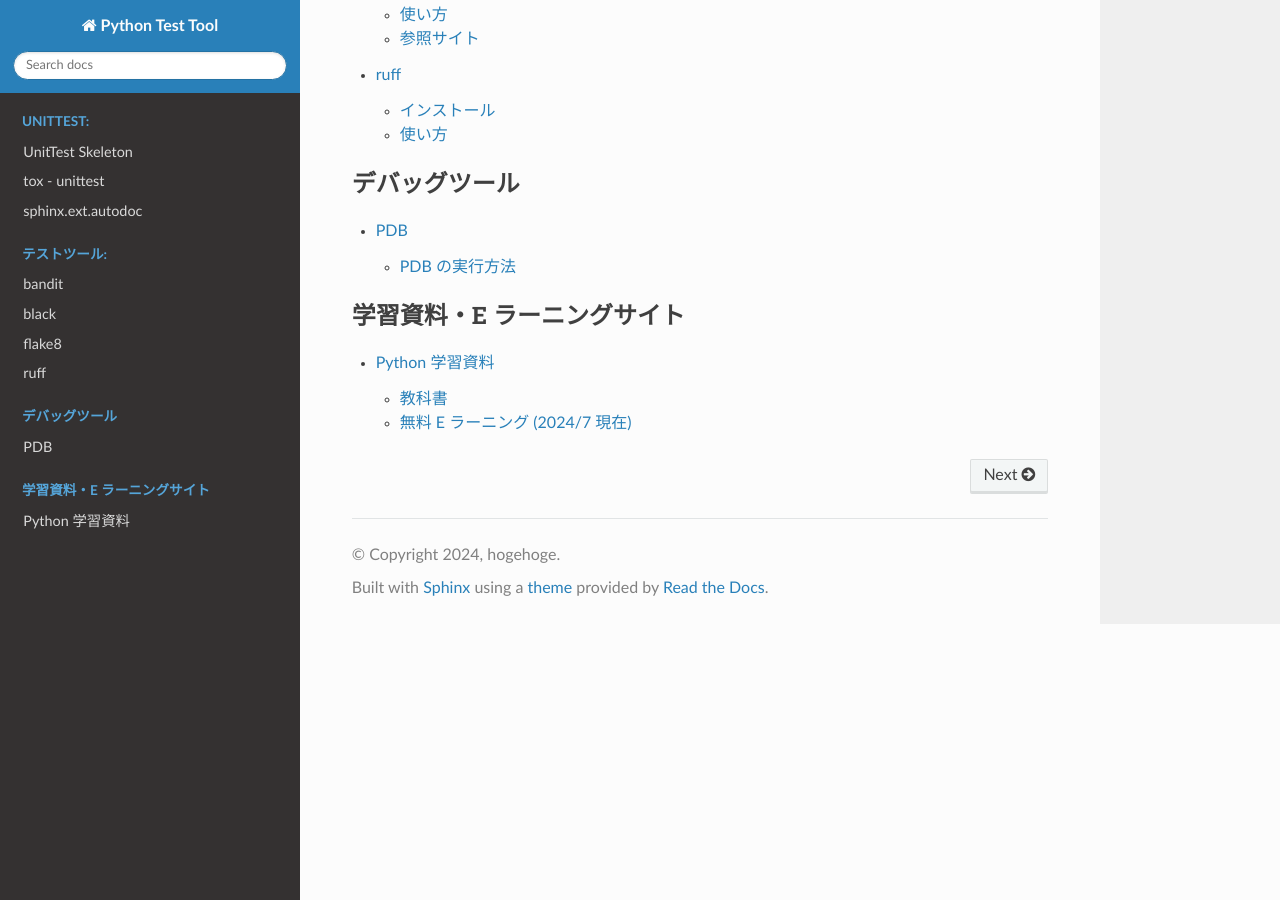
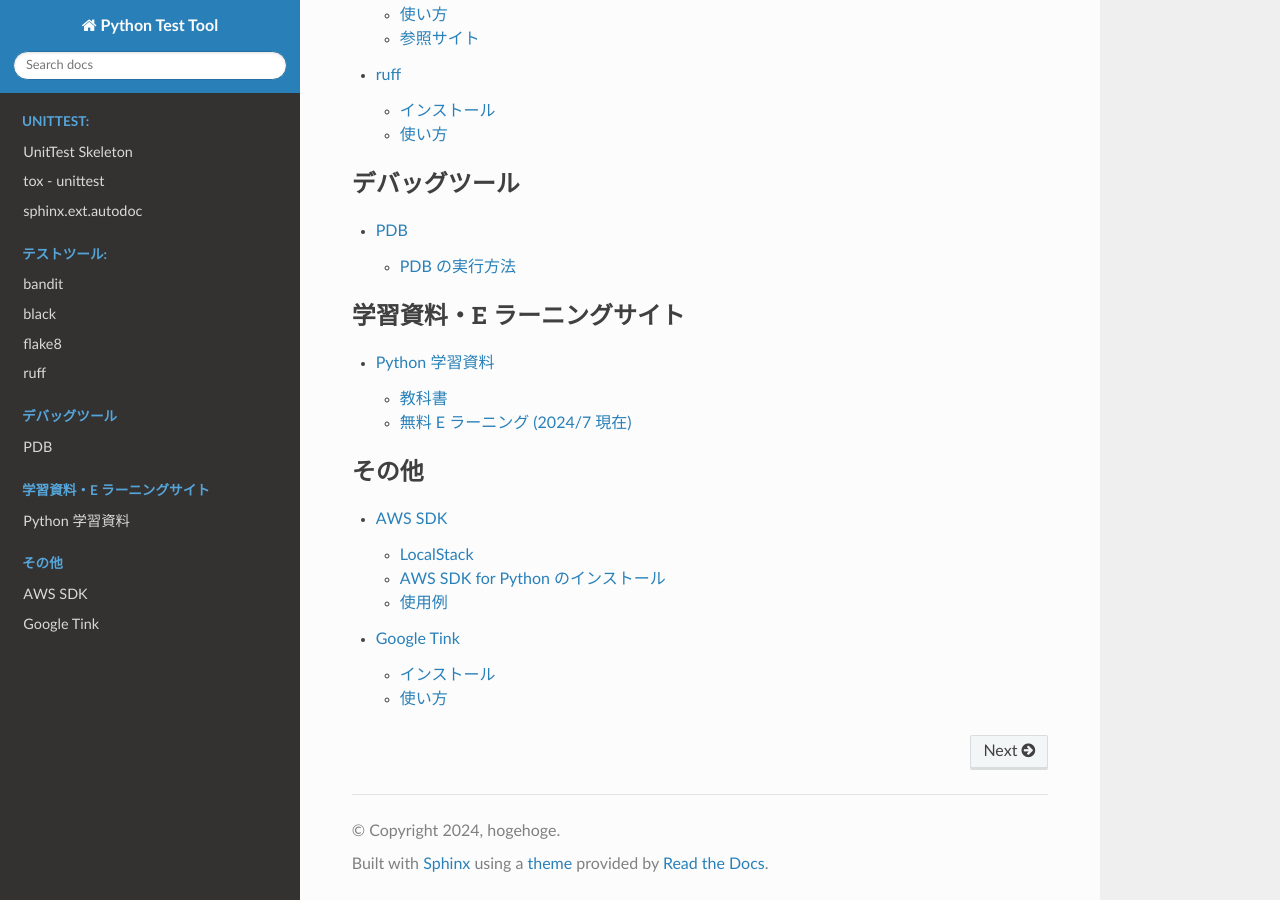
Before and after one commit to nynaka/develop_environment_python, a Sphinx documentation site: the page built from source/index.rst, in a window 1280 px wide and 900 px high, scrolled down 949 px. Built offline with Sphinx 7.4.7 and the Read the Docs theme 2.0.0, drawn with Linux system fonts in a browser that asks for light colours; some of the changed lines change nothing that is shown.

Commit message:
- AWS SDK for Pythonの始め方追加 - Google Tinkの使い方登録

````diff
--- /dev/null
+++ b/source/aws/aws_sdk.md
@@ -0,0 +1,65 @@
+AWS SDK
+===
+
+## [LocalStack](https://github.com/localstack/localstack)
+
+本物の AWS 環境は用意するのが面倒なので LocalStack で AWS エミュレータ環境を用意します。
+
+- docker-compose.yml
+
+    ```yaml
+    version: "3.8"
+
+    services:
+      localstack:
+        container_name: "${LOCALSTACK_DOCKER_NAME-localstack_main}"
+        image: localstack/localstack
+        ports:
+          - "127.0.0.1:4566:4566"            # LocalStack Gateway
+          - "127.0.0.1:4510-4559:4510-4559"  # external services port range
+          - "127.0.0.1:53:53"                # DNS config (only required for Pro)
+          - "127.0.0.1:53:53/udp"            # DNS config (only required for Pro)
+          - "127.0.0.1:443:443"              # LocalStack HTTPS Gateway (only required for Pro)
+        environment:
+          - DEBUG=${DEBUG-}
+          - PERSISTENCE=${PERSISTENCE-}
+          - LAMBDA_EXECUTOR=${LAMBDA_EXECUTOR-}
+          #- LOCALSTACK_API_KEY=${LOCALSTACK_API_KEY-}  # only required for Pro
+          - DOCKER_HOST=unix:///var/run/docker.sock
+        volumes:
+          - "${LOCALSTACK_VOLUME_DIR:-./volume}:/var/lib/localstack"
+          - "/var/run/docker.sock:/var/run/docker.sock"
+    ```
+
+- localstack コンテナ起動
+
+    ```bash
+    docker compose up -d --build
+    ```
+
+## AWS SDK for Python のインストール
+
+```bash
+pip install boto3
+```
+
+## 使用例
+
+- S3
+
+    ```python
+    import boto3
+
+    access_key = "dummy"
+    secret_access_key = "dummy"
+
+    s3_client = boto3.client(
+        "s3",
+        aws_access_key_id=access_key,
+        aws_secret_access_key=secret_access_key,
+        endpoint_url="http://localhost:4566",
+    )
+
+    response = s3_client.list_buckets()
+    print(response)
+    ```
--- /dev/null
+++ b/source/gcp/google_tink.md
@@ -0,0 +1,137 @@
+[Google Tink](https://developers.google.com/tink?hl=ja)
+===
+
+## インストール
+
+```bash
+pip install tink
+```
+
+## 使い方
+
+### 暗号鍵 (32バイト乱数) を自分で用意する場合
+
+```python
+import tink
+from tink import aead
+import os
+
+# Tinkの初期化
+aead.register()
+
+# 32バイトの乱数を生成
+# これを対象鍵として使います
+random_key = os.urandom(32)
+
+# KeysetHandleを手動で作成したキーで初期化
+keyset_handle = tink.new_keyset_handle(aead.aead_key_templates.AES256_GCM)
+
+# AEAD (Authenticated Encryption with Associated Data) primitiveを取得
+aead_primitive = keyset_handle.primitive(aead.Aead)
+
+# 暗号化するデータと関連データ
+plaintext = b"this is some data to encrypt"
+associated_data = b"some associated data"
+
+# データを暗号化
+ciphertext = aead_primitive.encrypt(plaintext, associated_data)
+print(f"Ciphertext: {ciphertext}")
+
+# データを復号
+decrypted_text = aead_primitive.decrypt(ciphertext, associated_data)
+print(f"Decrypted text: {decrypted_text}")
+```
+
+### AWS KMS 鍵を利用する場合
+
+AWS KMS は本物ではなく LocalStack を使用する。
+
+1. Localstack のエンドポイントの設定
+
+    ```bash
+    export ENDPOINT_URL=http://localhost:4566
+    ```
+
+2. テスト用アカウント (`testuser`) 作成
+
+    ```bash
+    aws iam create-user \
+        --user-name testuser \
+        --profile localstack \
+        --endpoint-url $ENDPOINT_URL
+    ```
+
+3. テスト用アカウントのアクセスキー作成
+
+    ```bash
+    aws iam create-access-key \
+        --user-name testuser \
+        --profile localstack \
+        --endpoint-url $ENDPOINT_URL
+    ```
+
+    `AccessKeyId` と `SecretAccessKey` を控えておきます。
+
+4. テスト用の鍵作成
+
+    ```bash
+    aws kms create-key \
+        --profile localstack \
+        --endpoint-url $ENDPOINT_URL
+    ```
+
+    作成した鍵の ARN を控えておきます。
+
+5. credentials.ini 作成
+
+    #3 で作成した `AccessKeyId` と `SecretAccessKey` を使って、下記の書式で credentials.ini を作成します。
+
+    ```credentials.ini
+    [default]
+    aws_access_key_id = AccessKeyId
+    aws_secret_access_key = SecretAccessKey
+    ```
+
+6. サンプルコード
+
+    https://github.com/tink-crypto/tink-py/tree/main/tink/integration/awskms のテストコードを参考にしています。
+
+    ```python
+    import boto3
+    import tink
+    from tink import _kms_clients
+    from tink import aead
+    from tink.integration import awskms
+    from tink.integration.awskms import _aws_kms_client
+    from tink.testing import helper
+
+    CREDENTIAL_PATH = "./credentials.ini"
+    KEY_URI = ("aws-kms://arn:aws:kms:ap-northeast-1:000000000000:key/"
+            "840af982-b09f-4ee7-896b-83cb9285d01c")  ### #4で作った鍵のARN
+
+    aws_access_key_id, aws_secret_access_key = _aws_kms_client._parse_config(
+        CREDENTIAL_PATH
+    )
+
+    boto3_client = boto3.client(
+        service_name="kms",
+        aws_access_key_id=aws_access_key_id,
+        aws_secret_access_key=aws_secret_access_key,
+        region_name="ap-northeast-1",
+        endpoint_url="http://localhost:4566"
+    )
+    aws_client = awskms.new_client(boto3_client=boto3_client, key_uri=KEY_URI)
+
+    aws_aead = aws_client.get_aead(KEY_URI)
+
+    plaintext = b'hello'
+    associated_data = b'world'
+    ciphertext = aws_aead.encrypt(plaintext, associated_data)
+    print(ciphertext)
+    print(aws_aead.decrypt(ciphertext, associated_data))
+
+    plaintext = b'hello'
+    ciphertext = aws_aead.encrypt(plaintext, b'')
+    print(ciphertext)
+    print(aws_aead.decrypt(ciphertext, b""))
+    ```
--- a/source/index.rst
+++ b/source/index.rst
@@ -38,3 +38,10 @@
    :caption: 学習資料・E ラーニングサイト
 
    ./study
+
+.. toctree::
+   :maxdepth: 2
+   :caption: その他
+
+   ./aws/aws_sdk
+   ./gcp/google_tink
````
